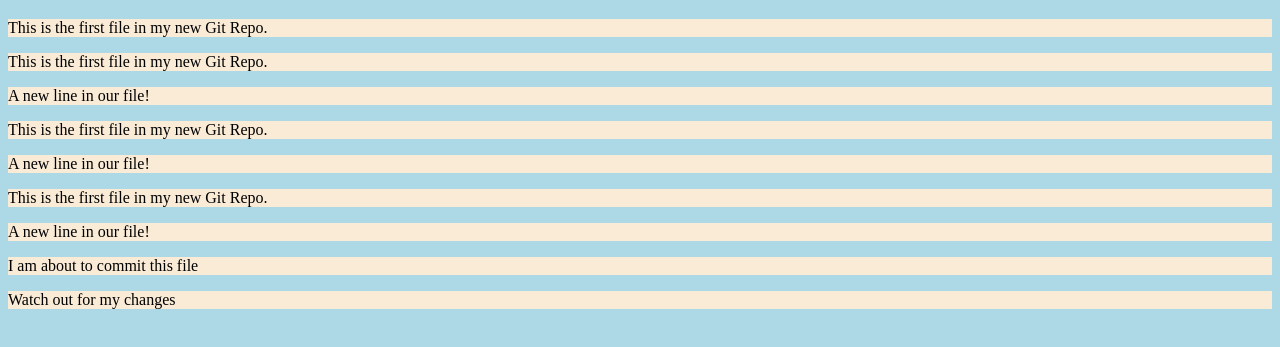
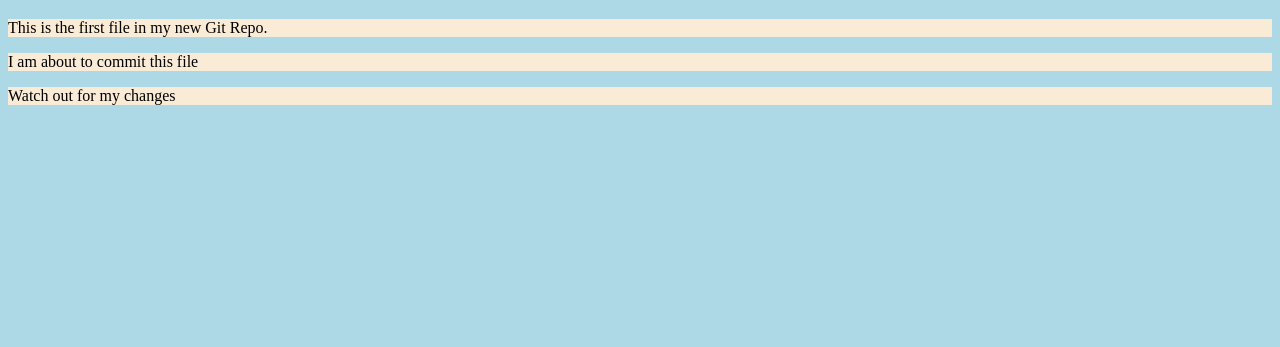
Before and after one commit to Vanessabakare/hello-world, a plain HTML site: page index.html in a window 1280 px wide. Shown: the part 61-408 px from the top of the page. Drawn offline with Linux system fonts and the light colour scheme.

Commit message:
fixed the emergency error

```diff
--- a/index.html
+++ b/index.html
@@ -9,12 +9,6 @@
 <body>
     <h1>Hello world!</h1>
 <p>This is the first file in my new Git Repo.</p>
-<p>This is the first file in my new Git Repo.</p>
-<p>A new line in our file!</p>
-<p>This is the first file in my new Git Repo.</p>
-<p>A new line in our file!</p>
-<p>This is the first file in my new Git Repo.</p>
-<p>A new line in our file!</p>
 <p>I am about to commit this file</p>
 <p>Watch out for my changes</p>
 </body></html>
```
